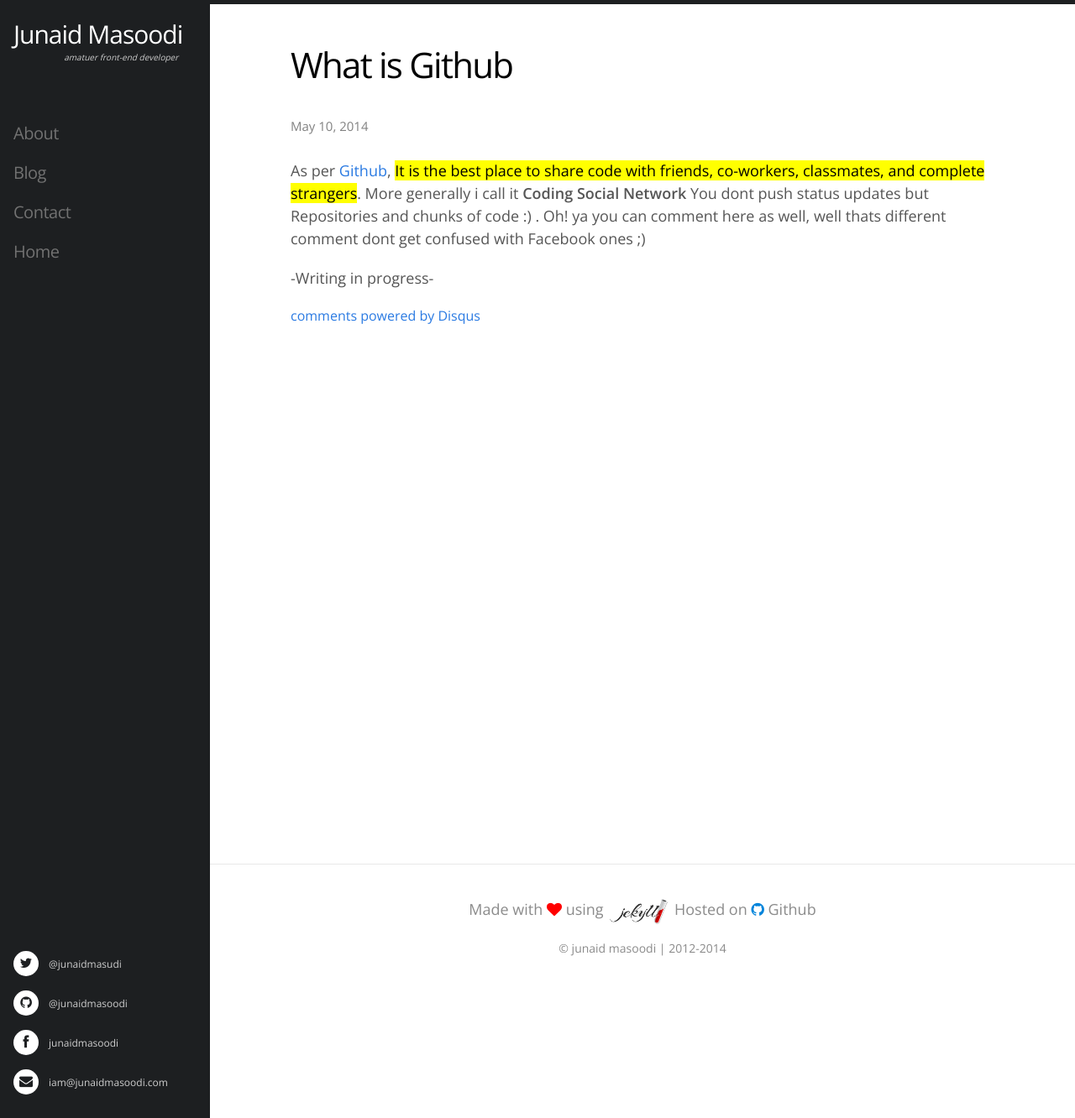
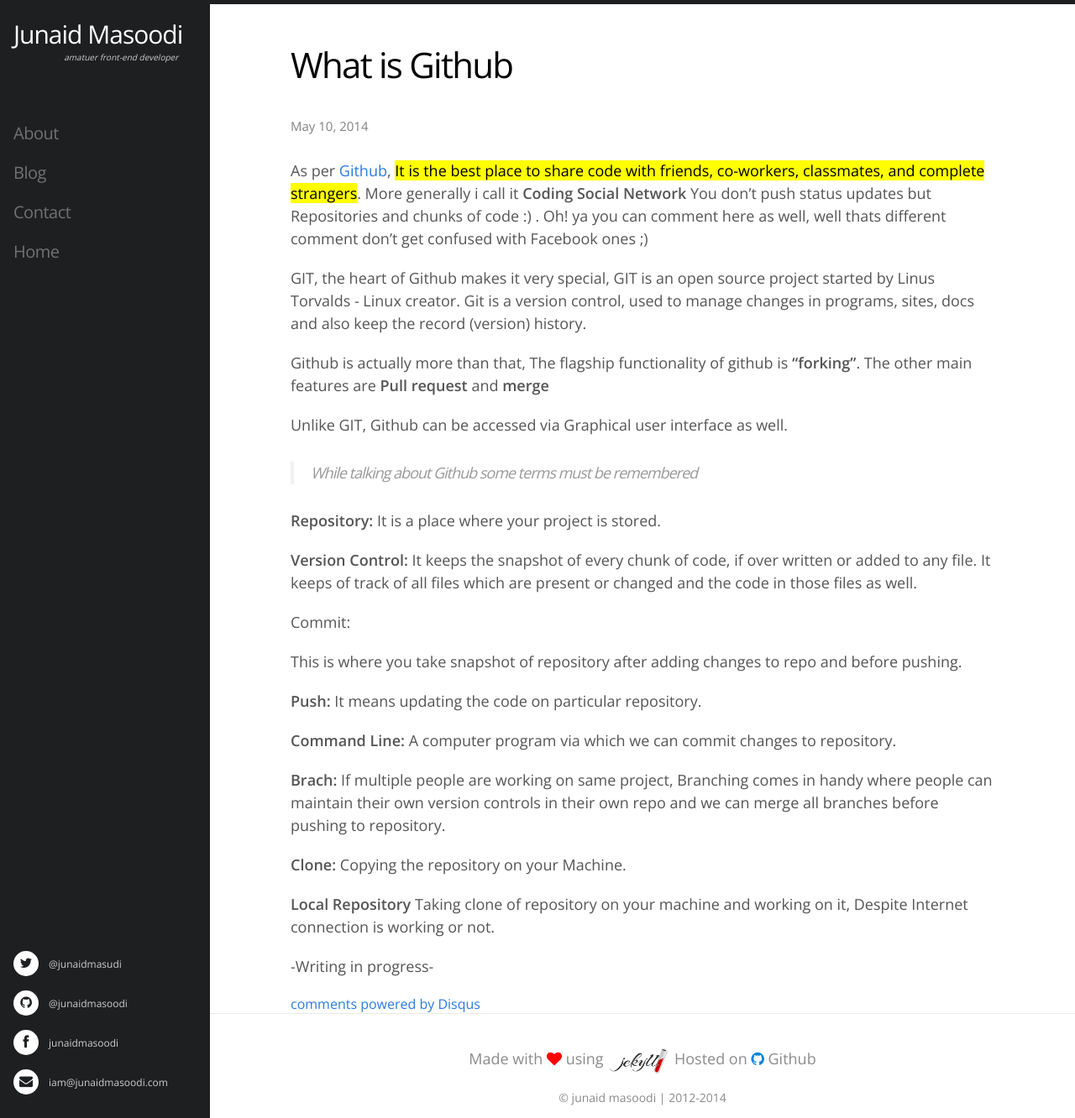
Before and after one commit to junaidmasoodi/junaidmasoodi.github.com, a Jekyll site: the page built from _posts/2014-05-10-Github.markdown, in a window 1280 px wide and 1332 px high. Shown: the whole window at 84% size. Built offline with Jekyll 4.4.1, drawn with Linux system fonts in a browser that asks for light colours; comment, search, counter and statistics services are not loaded.

Commit message:
adding changes to Git post

```diff
--- a/_posts/2014-05-10-Github.markdown
+++ b/_posts/2014-05-10-Github.markdown
@@ -4,7 +4,32 @@
 date:   2014-05-10 11:09:54
 categories: Github
 ---
-As per [Github](https://github.com/about), <mark>It is the best place to share code with friends, co-workers, classmates, and complete strangers</mark>. More generally i call it __Coding Social Network__ You dont push status updates but Repositories and chunks of code :) . Oh! ya you can comment here as well, well thats different comment dont get confused with Facebook ones ;)
+As per [Github](https://github.com/about), <mark>It is the best place to share code with friends, co-workers, classmates, and complete strangers</mark>. More generally i call it __Coding Social Network__ You don't push status updates but Repositories and chunks of code :) . Oh! ya you can comment here as well, well thats different comment don't get confused with Facebook ones ;)
+
+GIT, the heart of Github makes it very special, GIT is an open source project started by Linus Torvalds - Linux creator. Git is a version control, used to manage changes in programs, sites, docs and also keep the record (version) history.
+
+Github is actually more than that, The flagship functionality of github is <b>"forking"</b>. The other main features are <b>Pull request</b> and <b>merge</b>
+
+Unlike GIT, Github can be accessed via Graphical user interface as well.
+
+> While talking about Github some terms must be remembered
+
+<b>Repository:</b> It is a place where your project is stored.
+
+<b>Version Control:</b> It keeps the snapshot of every chunk of code, if over written or added to any file. It keeps of track of all files which are present or changed and the code in those files as well.
+
+<div>Commit:</div> This is where you take snapshot of repository after adding changes to repo and before pushing.
+
+<b>Push:</b> It means updating the code on particular repository.
+
+<b>Command Line:</b> A computer program via which we can commit changes to repository.
+
+<b>Brach:</b> If multiple people are working on same project, Branching comes in handy where people can maintain their own version controls in their own repo and we can merge all branches before pushing to repository.
+
+<b>Clone:</b> Copying the repository on your Machine.
+
+<b>Local Repository</b> Taking clone of repository on your machine and working on it, Despite Internet connection is working or not.
+
 
 
 -Writing in progress-
```
